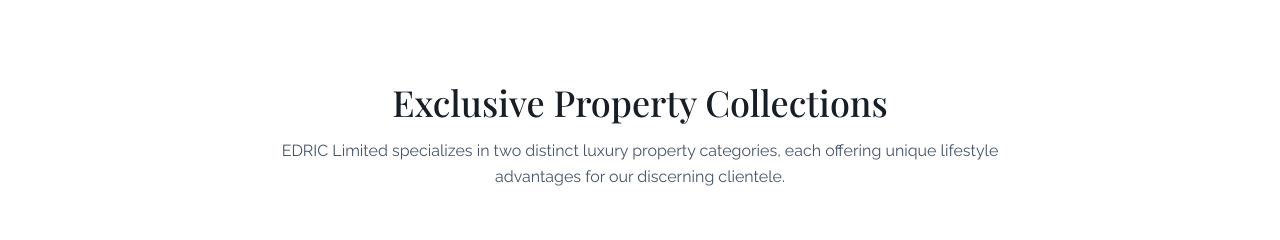
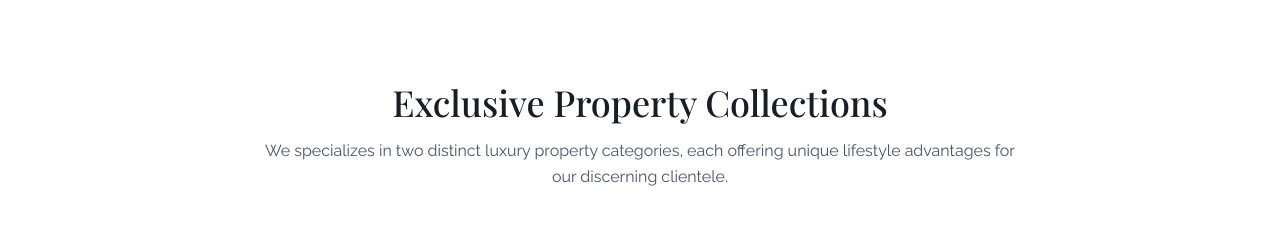
Before and after one commit to ansahobed/Edric-LTD-Project, a React (Vite) app: page / in a window 1280 px wide. Shown: the part 1368-1608 px from the top of the page. Built offline with nearby package versions, Linux system fonts and the light colour scheme; no server answers; the database is empty.

Commit message:
Property

```diff
--- a/src/components/sections/PropertyTypes.tsx
+++ b/src/components/sections/PropertyTypes.tsx
@@ -11,7 +11,7 @@ const PropertyTypes: React.FC = () => {
             Exclusive Property Collections
           </h2>
           <p className="text-slate-600 max-w-3xl mx-auto">
-            EDRIC Limited specializes in two distinct luxury property categories, each offering
+            We specializes in two distinct luxury property categories, each offering
             unique lifestyle advantages for our discerning clientele.
           </p>
         </div>
```
